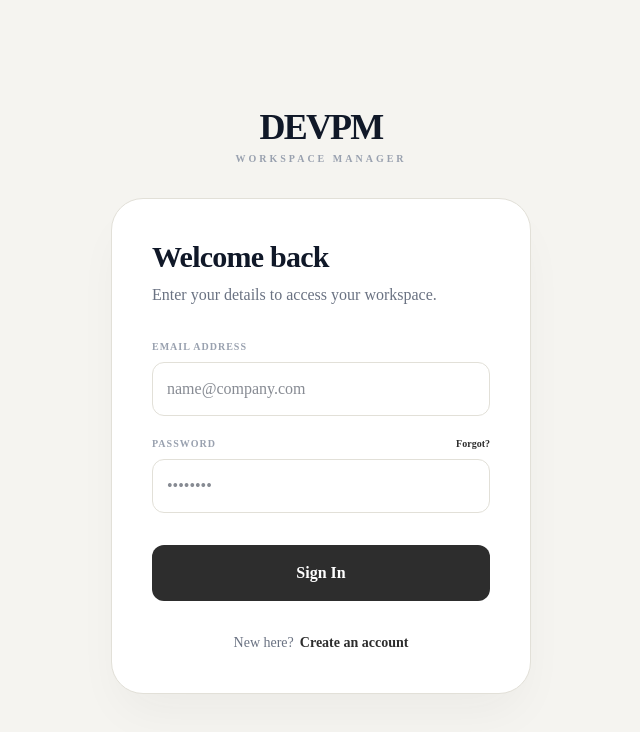
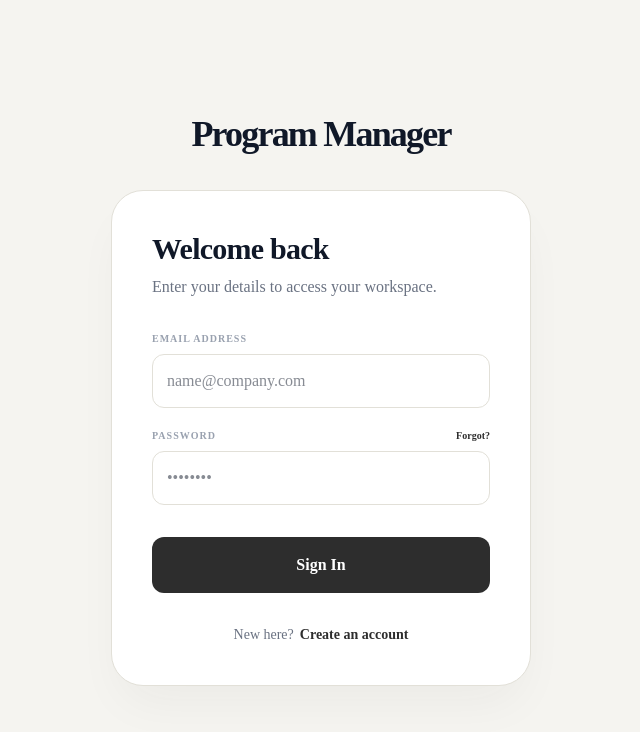
Before and after one commit to Lokesh-kacher/Devloper-Management-System, a React (Vite) app in the folder frontend/: page / in a window 1280 px wide. Shown: the top 732 px of the page, without its empty margins (319-959 px from the left). Built offline with nearby package versions, Linux system fonts and the light colour scheme.

Commit message:
UI polishing

```diff
--- a/frontend/index.html
+++ b/frontend/index.html
@@ -4,7 +4,7 @@
     <meta charset="UTF-8" />
     <link rel="icon" type="image/svg+xml" href="/favicon.svg" />
     <meta name="viewport" content="width=device-width, initial-scale=1.0" />
-    <title>DevPM Dashboard</title>
+    <title>Devloper Dashboard</title>
   </head>
   <body>
     <div id="root"></div>
--- a/frontend/src/components/Sidebar.jsx
+++ b/frontend/src/components/Sidebar.jsx
@@ -27,8 +27,8 @@ const Sidebar = () => {
   return (
     <aside className="w-[200px] bg-sidebar-bg flex flex-col sticky top-0 h-screen shrink-0 overflow-y-auto custom-scrollbar font-tnr">
       <div className="p-6 mb-4">
-        <h1 className="text-2xl font-bold text-white tracking-tighter">DEVPM</h1>
-        <p className="text-[10px] text-gray-500 font-bold tracking-[2px] uppercase mt-1">Manager</p>
+        <h1 className="text-2xl font-bold text-white tracking-tighter">Welcome Back </h1>
+        <p className="text-[10px] text-gray-500 font-bold tracking-[2px] uppercase mt-1"></p>
       </div>
 
       <nav className="flex-1 px-3 space-y-1">
@@ -37,8 +37,8 @@ const Sidebar = () => {
             key={item.path}
             onClick={() => navigate(item.path)}
             className={`flex items-center space-x-3 px-4 py-2.5 w-full rounded-full transition-all group ${isActive(item.path)
-                ? "bg-primary text-white"
-                : "text-gray-400 hover:text-white hover:bg-white/5"
+              ? "bg-primary text-white"
+              : "text-gray-400 hover:text-white hover:bg-white/5"
               }`}
           >
             <div className={`transition-opacity ${isActive(item.path) ? "opacity-100" : "opacity-60 group-hover:opacity-100"}`}>
--- a/frontend/src/pages/Login.jsx
+++ b/frontend/src/pages/Login.jsx
@@ -98,8 +98,8 @@ const Login = () => {
   return (
     <div className="min-h-screen flex flex-col justify-center items-center bg-main-bg font-tnr p-4">
       <div className="mb-8 text-center">
-        <h1 className="text-4xl font-bold text-gray-900 tracking-tighter">DEVPM</h1>
-        <p className="text-[10px] text-gray-400 font-bold tracking-[3px] uppercase mt-1">Workspace Manager</p>
+        <h1 className="text-4xl font-bold text-gray-900 tracking-tighter">Program Manager</h1>
+        <p className="text-[10px] text-gray-400 font-bold tracking-[3px] uppercase mt-1"></p>
       </div>
 
       <div className="w-full max-w-[420px] bg-white p-10 rounded-[32px] border border-card-border shadow-2xl shadow-primary/5 animate-in fade-in zoom-in-95 duration-500">
--- a/frontend/src/pages/Register.jsx
+++ b/frontend/src/pages/Register.jsx
@@ -40,7 +40,7 @@ const Register = () => {
   return (
     <div className="min-h-screen flex flex-col justify-center items-center bg-main-bg font-tnr p-4">
       <div className="mb-8 text-center">
-        <h1 className="text-4xl font-bold text-gray-900 tracking-tighter">DEVPM</h1>
+        <h1 className="text-4xl font-bold text-gray-900 tracking-tighter">Program Manager</h1>
         <p className="text-[10px] text-gray-400 font-bold tracking-[3px] uppercase mt-1">Workspace Manager</p>
       </div>
 
```
